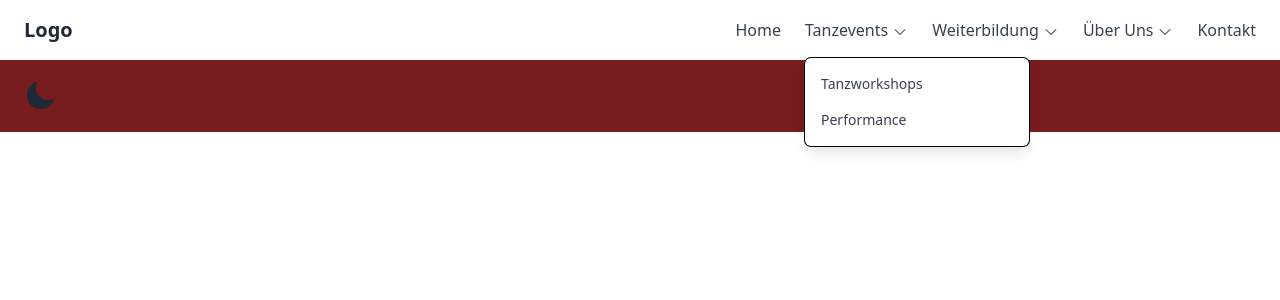
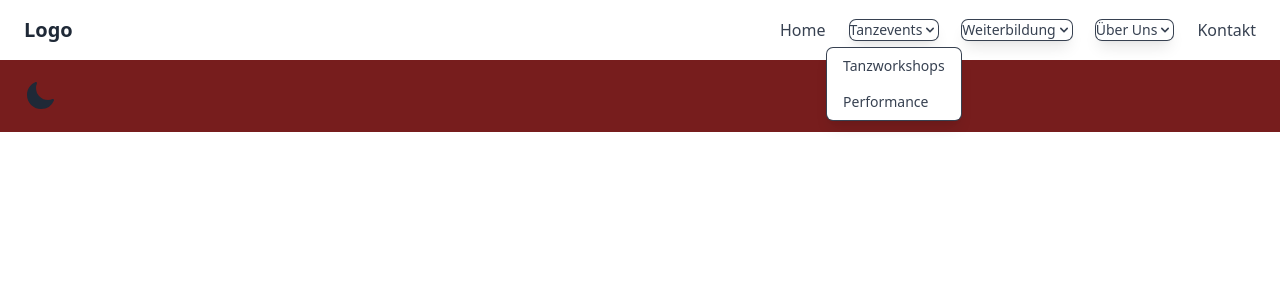
Before and after one commit to Mah30/tanz-der-kulturen, a React (Vite) app: page /uber-uns/team in a window 1280 px wide. Both pictures are taken after a click on the button "Tanzevents". Shown: the top 300 px of the page. Built offline with nearby package versions, Linux system fonts and the light colour scheme.

Commit message:
ref: use flowbite for menu dropdown

```diff
--- a/src/components/Dropdowns/DropdownMenu.jsx
+++ b/src/components/Dropdowns/DropdownMenu.jsx
@@ -1,54 +1,19 @@
-import {  useRef, useEffect } from "react";
 import { Link } from "react-router-dom";
-import { ChevronDownIcon } from "@heroicons/react/24/solid";
+import { Dropdown, DropdownItem } from "flowbite-react";
 
-const DropdownMenu = ({ section, items, isOpen, onOpen, onClose }) => {
-    const dropdownRef = useRef(null);
-
-
-  useEffect(() => {
-    function handleClickOutside(event) {
-      if (dropdownRef.current && !dropdownRef.current.contains(event.target)) {
-        onClose();
-      }
-    }
-
-    document.addEventListener("mousedown", handleClickOutside);
-    return () => document.removeEventListener("mousedown", handleClickOutside);
-  }, [onClose]);
-
-
+const DropdownMenu = ({ section, items }) => {
     return (
-        <nav className="relative" ref={dropdownRef}>
-            <button
-            onClick={onOpen}
-            className="text-gray-700 hover:text-teal-600 flex items-center gap-1"
-            >
-                {section}
-                <ChevronDownIcon className="w-4 h-4 mt-1" />
-            </button>
-
-            {isOpen && (
-                <div className="absolute top-10 left-0 w-56 bg-white shadow-lg rounded-md ring-1 ring-black ring-opacity-5 z-10">
-                    <div className="py-2">
-                    {items.map((item) => (
-                        <Link
-                        key={item.name}
-                        to={item.path}
-                        onClick={() => {
-                            if (typeof onClose === 'function') {
-                              onClose(); // fecha o menu ao clicar
-                            }
-                          }}
-                        className="block px-4 py-2 text-sm text-gray-700 hover:bg-gray-100"
-                        >
-                            {item.name}
-                        </Link>
-                    ))}
-                    </div>
-                </div>
-            )}
-        </nav>
+        <Dropdown label={section} className="text-gray-700 hover:text-teal shadow-lg rounded-md ring-1 ring-black ring-opacity-5  bg-white hover:bg-gray-100">
+          {items.map((item) => (
+              <DropdownItem as={Link}
+                to={item.path}
+                key={item.name}
+                className="px-4 py-2 text-sm text-gray-700 hover:bg-gray-100"
+              >
+                {item.name}
+              </DropdownItem>
+          ))}
+        </Dropdown>
      );
 }
 
```
